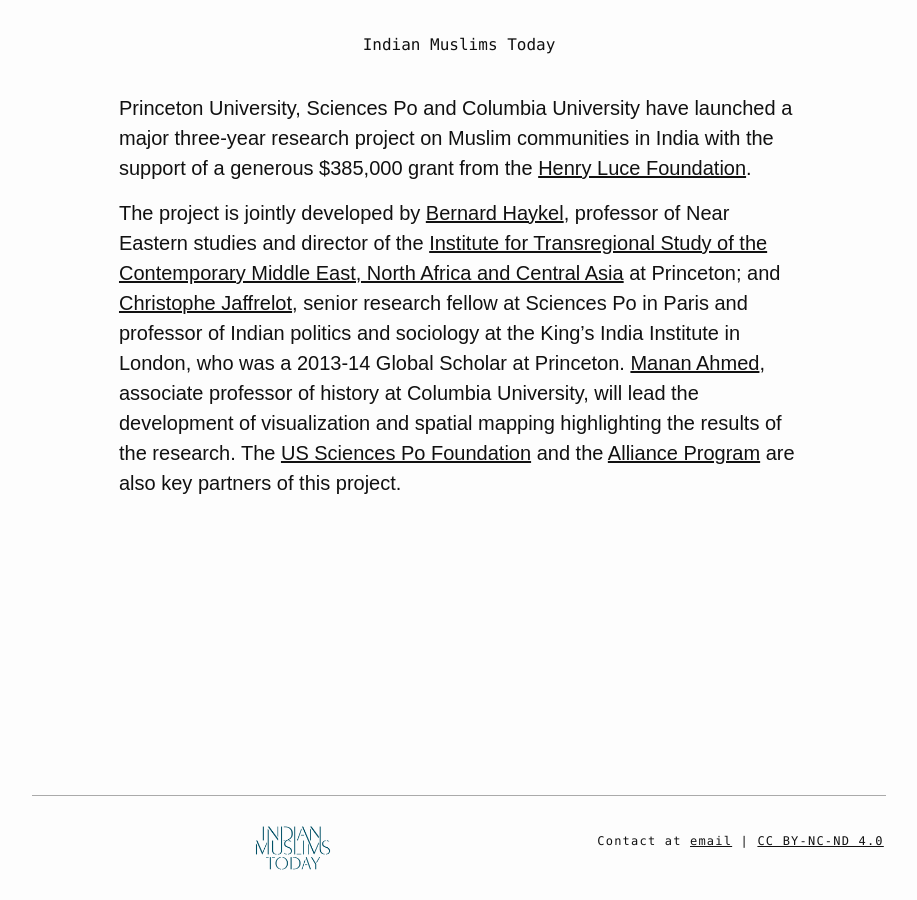
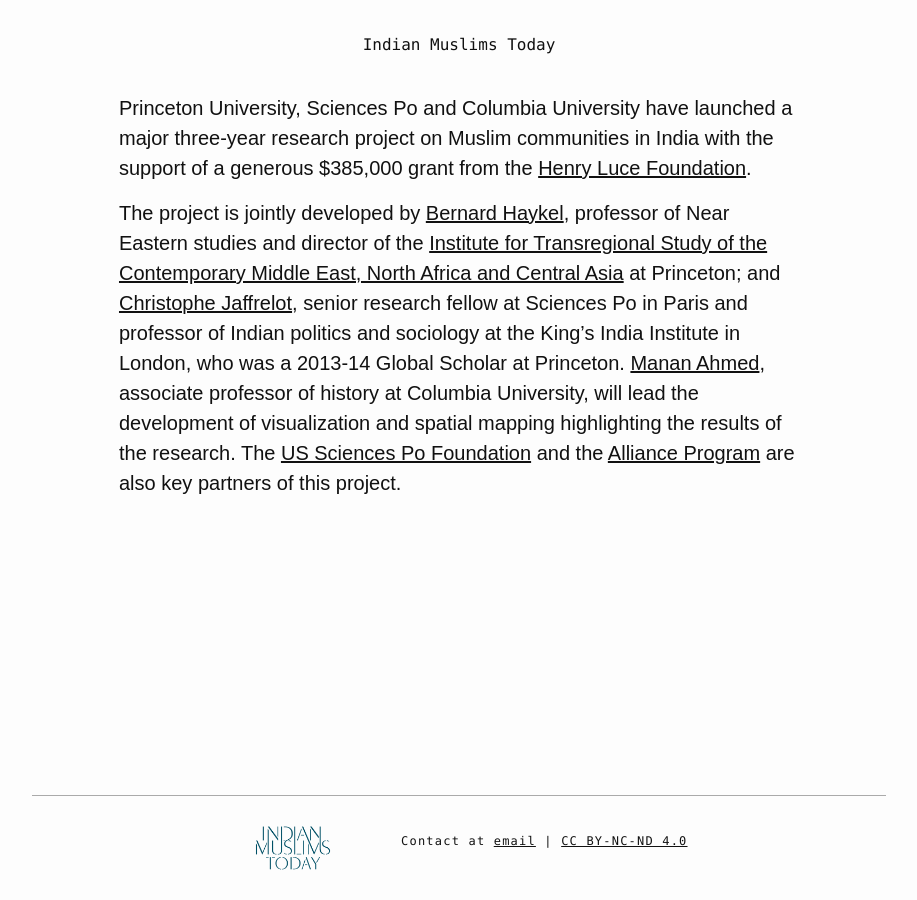
Before and after one commit to Muslims-In-India/Muslims-in-india.github.io, a Jekyll site: the page built from index.markdown, in a window 1280 px wide. Shown: the whole page, without its empty margins (181-1098 px from the left). Built offline with Jekyll 4.4.1, drawn with Linux system fonts in a browser that asks for light colours.

Commit message:
updated footer

```diff
--- a/_includes/footer.html
+++ b/_includes/footer.html
@@ -1,6 +1,6 @@
 <div class="bt b--light-silver pv3 w-100 center">
   <div class="flex justify-center items-center">
-    <span class="w-20 center"><img src="assets/IMT_LogoSmall.png" class="mw4"></span>
+    <span class="w-20"><img src="assets/IMT_LogoSmall.png" class="mw4 center"></span>
     <p class="f7 tracked tc code w-34">Contact at <a
       class="link underline near-black" href="mailto:{{ site.email }}">email</a> | <a class="link underline near-black"
       href="https://creativecommons.org/licenses/by-nc-nd/4.0/">CC BY-NC-ND 4.0</a></p>
```
